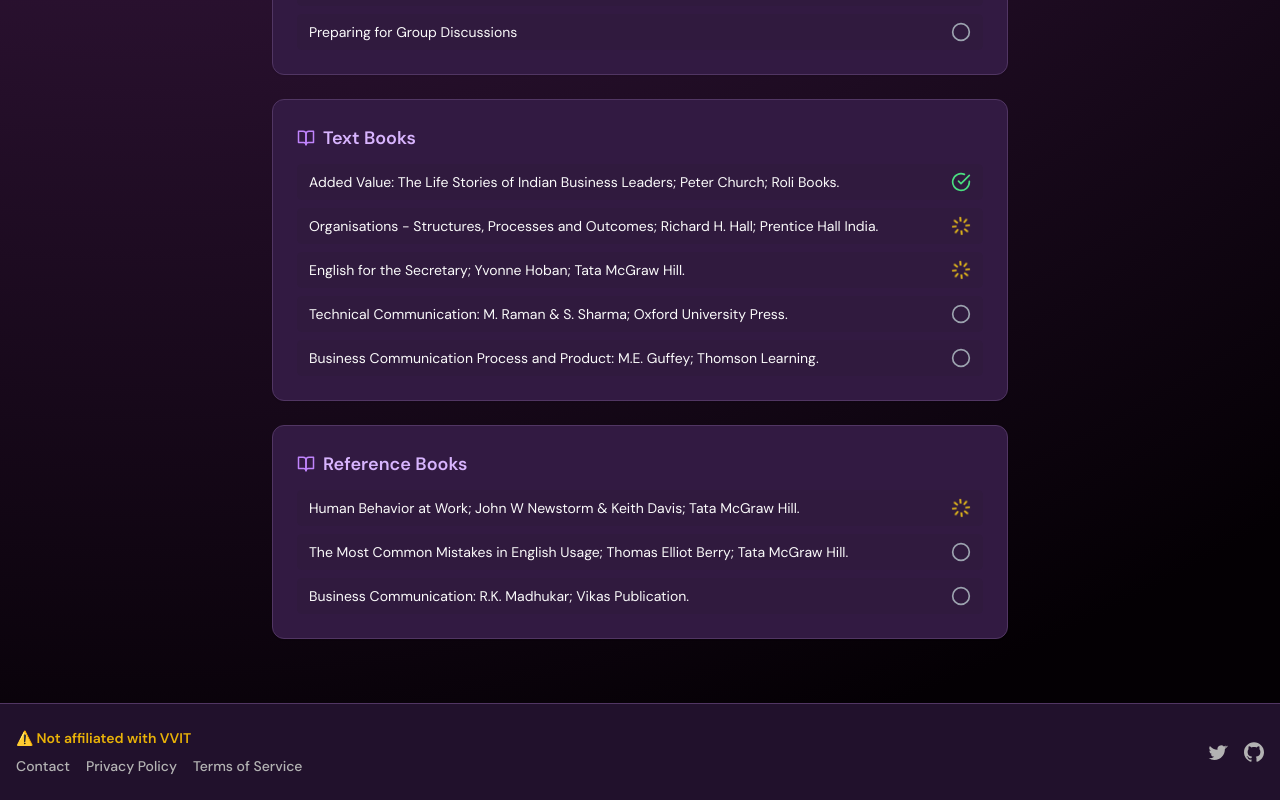
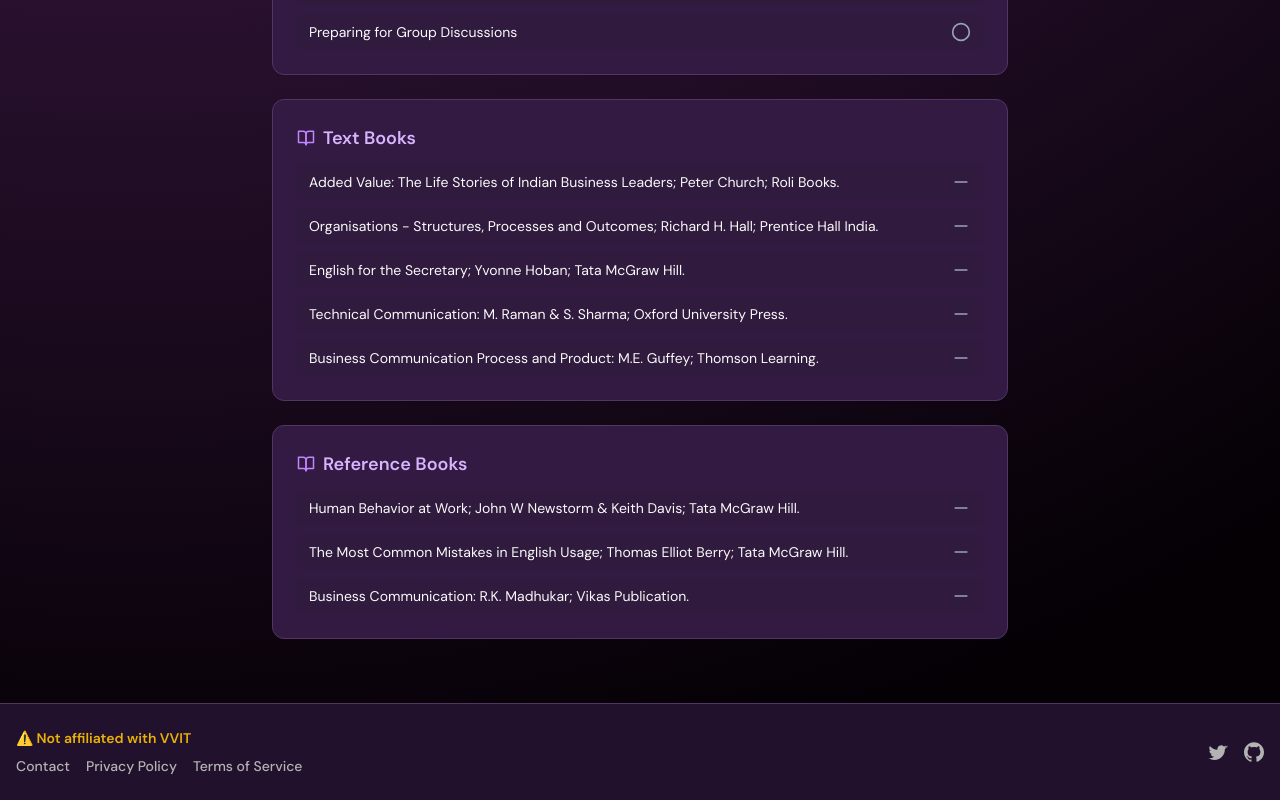
Before and after one commit to pyKinsu/VVITConnect, a Next.js app: page /bca/semester1/syllabus/101 in a window 1280 px wide. Shown: the part 1913-2713 px from the top of the page. Built offline with nearby package versions, Linux system fonts and the light colour scheme.

Commit message:
Update page.tsx

```diff
--- a/src/app/bca/semester1/syllabus/101/page.tsx
+++ b/src/app/bca/semester1/syllabus/101/page.tsx
@@ -1,6 +1,6 @@
 "use client";
 
-import { FiCircle, FiCheckCircle, FiLoader, FiBookOpen } from "react-icons/fi";
+import { FiCircle, FiCheckCircle, FiLoader, FiBookOpen, FiMinus } from "react-icons/fi";
 
 // ================== EDITABLE SYLLABUS DATA ==================
 // Status: 0 = Not Started, 1 = In Progress, 2 = Completed
@@ -65,26 +65,32 @@ const syllabusData = [
   {
     title: "Text Books",
     topics: [
-      { name: "Added Value: The Life Stories of Indian Business Leaders; Peter Church; Roli Books.", status: 2 },
-      { name: "Organisations - Structures, Processes and Outcomes; Richard H. Hall; Prentice Hall India.", status: 1 },
-      { name: "English for the Secretary; Yvonne Hoban; Tata McGraw Hill.", status: 1 },
-      { name: "Technical Communication: M. Raman & S. Sharma; Oxford University Press.", status: 0 },
-      { name: "Business Communication Process and Product: M.E. Guffey; Thomson Learning.", status: 0 },
+      { name: "Added Value: The Life Stories of Indian Business Leaders; Peter Church; Roli Books." },
+      { name: "Organisations - Structures, Processes and Outcomes; Richard H. Hall; Prentice Hall India." },
+      { name: "English for the Secretary; Yvonne Hoban; Tata McGraw Hill." },
+      { name: "Technical Communication: M. Raman & S. Sharma; Oxford University Press." },
+      { name: "Business Communication Process and Product: M.E. Guffey; Thomson Learning." },
     ],
   },
   {
     title: "Reference Books",
     topics: [
-      { name: "Human Behavior at Work; John W Newstorm & Keith Davis; Tata McGraw Hill.", status: 1 },
-      { name: "The Most Common Mistakes in English Usage; Thomas Elliot Berry; Tata McGraw Hill.", status: 0 },
-      { name: "Business Communication: R.K. Madhukar; Vikas Publication.", status: 0 },
+      { name: "Human Behavior at Work; John W Newstorm & Keith Davis; Tata McGraw Hill." },
+      { name: "The Most Common Mistakes in English Usage; Thomas Elliot Berry; Tata McGraw Hill." },
+      { name: "Business Communication: R.K. Madhukar; Vikas Publication." },
     ],
   },
 ];
 
 // ================== RENDER ICON FUNCTION ==================
-const renderIcon = (status: number) => {
-  switch (status) {
+const renderIcon = (topic: any, sectionTitle: string) => {
+  // For Text Books / Reference Books, show neutral icon
+  if (sectionTitle === "Text Books" || sectionTitle === "Reference Books") {
+    return <FiMinus className="text-gray-400 w-5 h-5" />;
+  }
+
+  // Otherwise show progress icons
+  switch (topic.status) {
     case 1:
       return <FiLoader className="text-yellow-400 w-5 h-5 animate-spin-slow" />;
     case 2:
@@ -115,7 +121,7 @@ export default function SyllabusViewer() {
                   className="flex items-center justify-between bg-muted/30 rounded-lg px-3 py-2 cursor-default"
                 >
                   <span className="text-sm">{topic.name}</span>
-                  {renderIcon(topic.status)}
+                  {renderIcon(topic, section.title)}
                 </li>
               ))}
             </ul>
```
